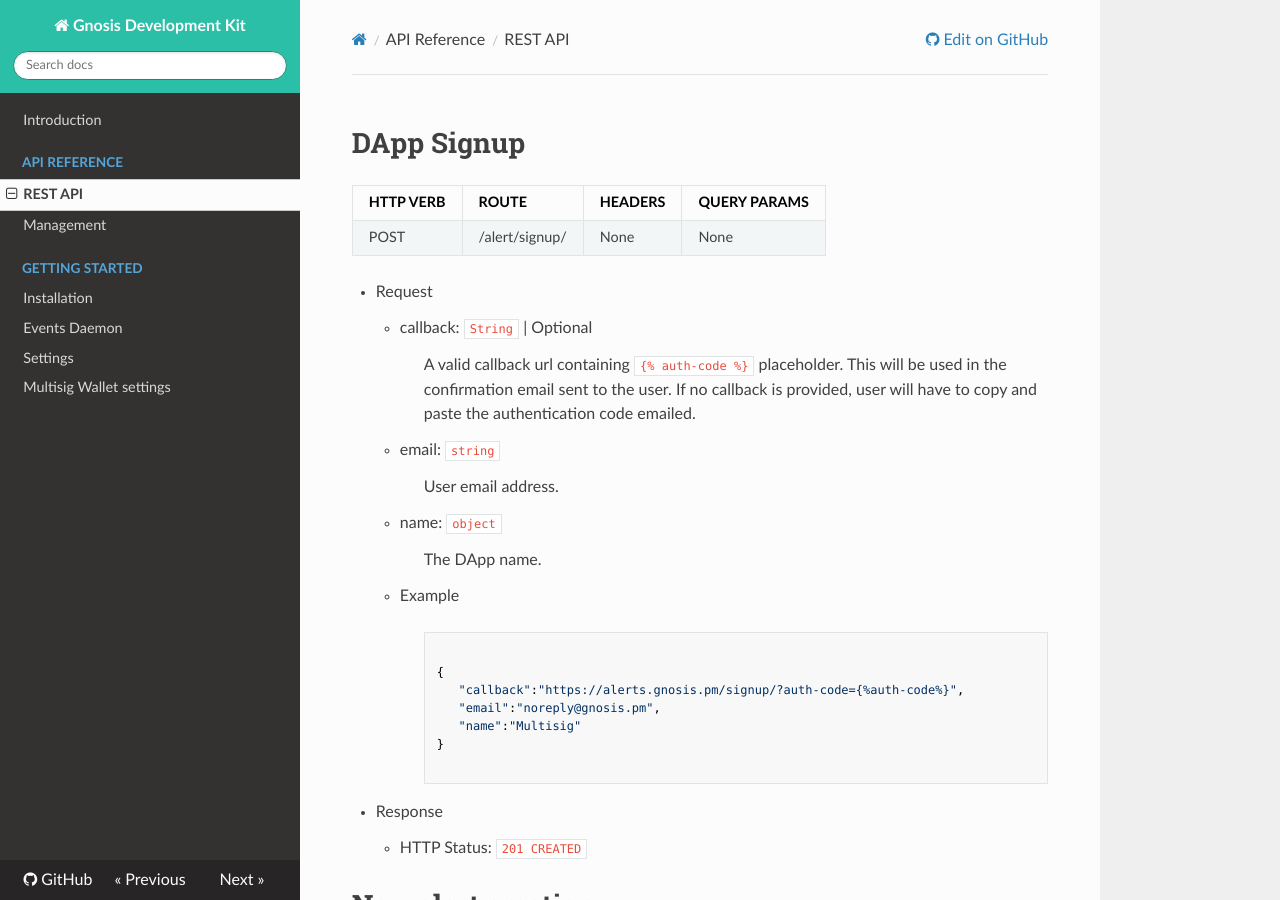
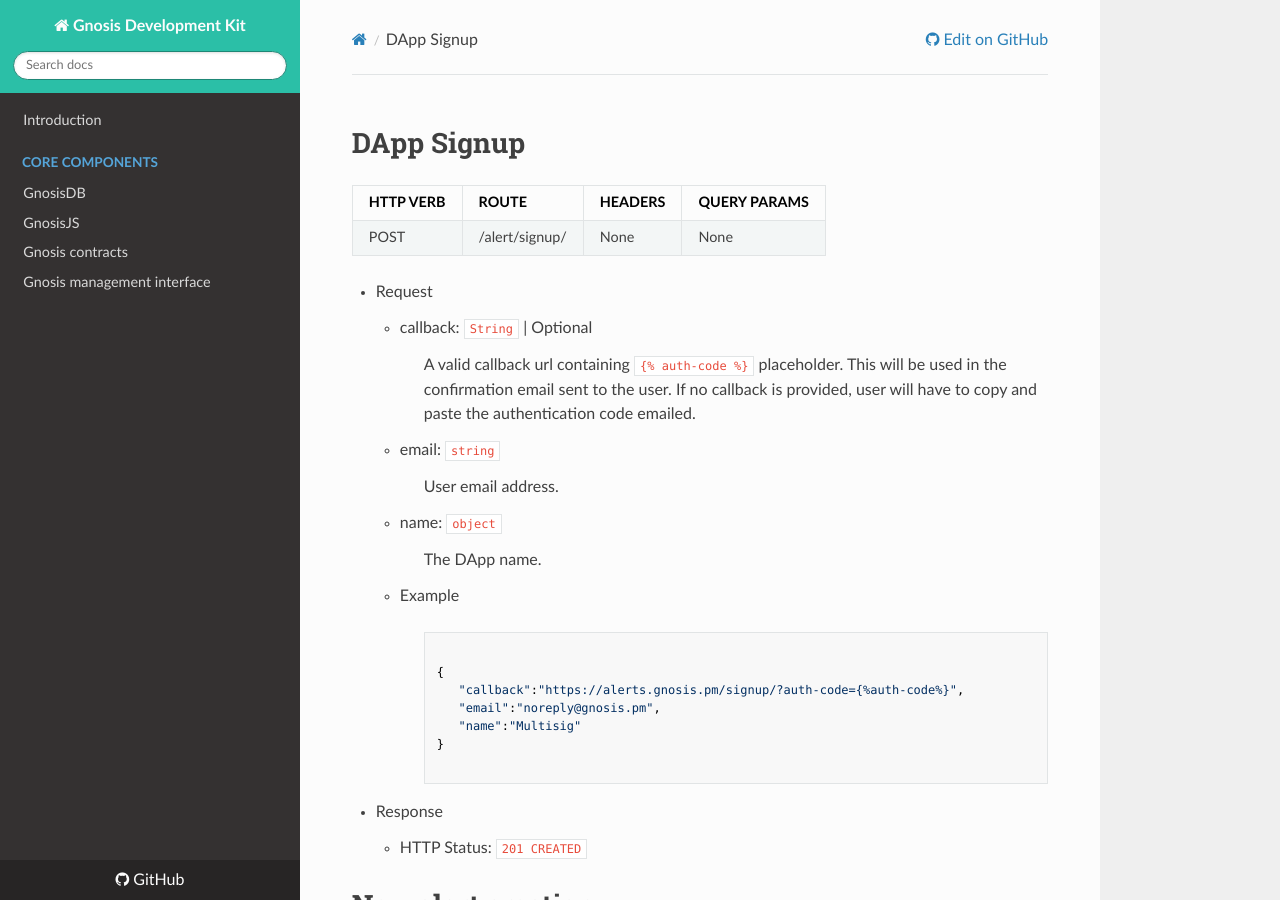
Before and after one commit to protofire/gnosis-dev-kit, an MkDocs documentation site: the page built from docs/docs/reference/api.md, in a window 1280 px wide and 900 px high. Built offline with MkDocs 1.6.1, drawn with Linux system fonts in a browser that asks for light colours; nearby versions of some CDN libraries; old or Windows-style settings are respelled for this version of MkDocs.

Commit message:
Updated documentation

```diff
--- a/docs/mkdocs.yml
+++ b/docs/mkdocs.yml
@@ -5,11 +5,8 @@ theme: readthedocs
 extra_css: [extra.css]
 pages:
     - Introduction: index.md
-    - API Reference:
-        - 'REST API': 'reference/api.md'
-        - 'Management': 'reference/management.md'
-    - Getting Started:
-        - 'Installation': 'getting-started/installation.md'
-        - 'Events Daemon': 'getting-started/celery.md'
-        - 'Settings': 'getting-started/settings.md'
-        - 'Multisig Wallet settings': 'getting-started/multisig.md'
+    - Core Components:
+        - 'GnosisDB': 'core-components/gnosisdb.md'
+        - 'GnosisJS': 'core-components/gnosisjs.md'
+        - 'Gnosis contracts': 'core-components/gnosis_contracts.md'
+        - 'Gnosis management interface': 'core-components/management.md'
```
Also changed, not shown: docs/docs/core-components/gnosis_contracts.md (added, +8 -0 lines), docs/docs/core-components/gnosisdb.md (added, +16 -0 lines), docs/docs/core-components/gnosisjs.md (added, +16 -0 lines), docs/docs/core-components/management.md (added, +3 -0 lines), docs/docs/index.md (+4 -2 lines).
